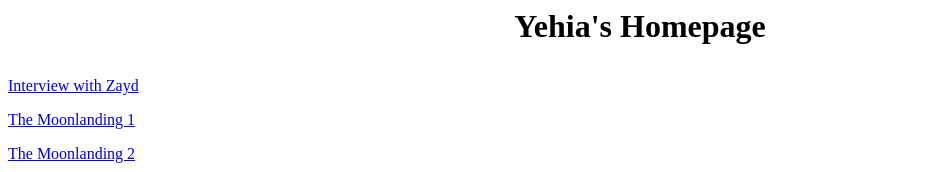
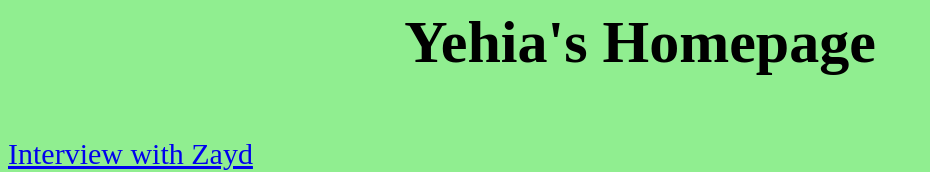
Before and after one commit to yehiaabouseif/abouy714.github.io, a plain HTML site: page index.html in a window 1280 px wide. Shown: the top 172 px of the page, without its empty margins (0-930 px from the left). Drawn offline with Linux system fonts and the light colour scheme.

Commit message:
Update index late out, green and font faces

```diff
--- a/index.html
+++ b/index.html
@@ -1,10 +1,18 @@
 <html>
    <head>
-       <title>Yehia's Homepage</title>
-       </head>
+       <title>Homepage</title>
+       <style>
+        body {
+            color: black;
+            background-color: lightgreen;
+            font-family: Baskerville;
+            font-size: 30px;
+    }
+        </style>
+        </head>
     <body>
         <h1>
-        <font face = "Times New Roman" size = "6" ><p align = "center"> Yehia's Homepage</p></font>
+        <font face = "Futura" size = "" ><p align = "center"> Yehia's Homepage</p></font>
         </h1>
         <p><a href='page1.html'> Interview with Zayd </a></p>
         <p><a href='page2v1.html'> The Moonlanding 1 </a></p>
```
